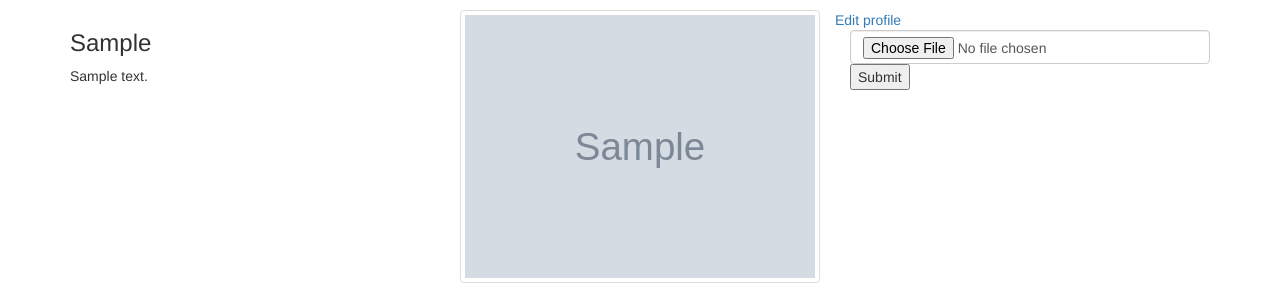
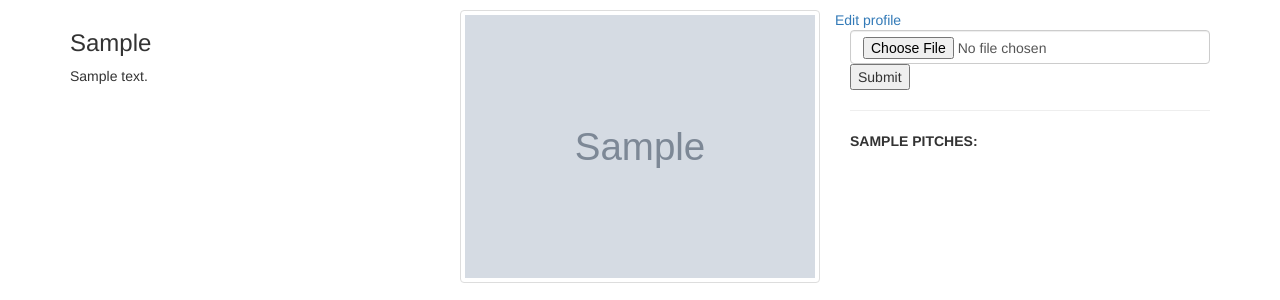
Before and after one commit to stacy867/pitch_app, a Flask app: a page that uses app/templates/profile/profile.html in a window 1280 px wide; the page is wider, and only the part inside the window is pictured. Shown: the part 455-755 px from the top of that part. Run offline with Flask 2, Linux system fonts and the light colour scheme; a user stored in the database is signed in; tables that the repository leaves empty hold one stand-in row (values such as "Sample post"); grey boxes marked "Sample" are stand-in pictures; some libraries are stand-ins or nearby versions.

Commit message:
displayed pitches in the user's profile

```diff
--- a/app/templates/profile/profile.html
+++ b/app/templates/profile/profile.html
@@ -30,7 +30,7 @@
 <div class="col-md-4">
     {% if user.profile_pic_path %}
 
-    <!-- <img src="{{url_for('static',filename=user.profile_pic_path)}}" alt="" class="img-thumbnail"> -->
+
 
     {%else%}
     <p>No profile picture</p>
@@ -42,8 +42,33 @@
 
       <input type="file"  name="photo" class="form-control" required>
       <input type="submit">
+
     </form>
+
+
+
+        <div>
+
+
+          </div>
+
+        <hr>
+        <p><strong>{{current_user.username|upper}} PITCHES:</strong></p>
+        {% for pit in pitches %}
+          <div class="col-md-12">
+            <div class="well">
+              <div class="row">
+                <div class="col-md-10 col-sm-12">
+                    <h3>{{pit.content}}</h3>
+                    <p>{{pit.posted}}</p>
+                    <p>{{pit.comments}}</p>
+                    <a href="/upvote/{{pit.id}}"type="button"style="background-color: black" class="btn btn-info">upvote {{pit.upvotes}}</a>
+                    <a href="/downvote/{{pit.id}}"type="button" style="background-color: black"class="btn btn-info">downvote {{pit.downvotes}}</a>
+                    <a href="{{url_for('main.new_comment',id=pit.id)}}"><button style="background-color: black" type="button" class="btn btn-info">Comment</button></a>
+                    {% endfor %}
+
       {% endif %}
+
   </div>
 </div>
 </div>
```
